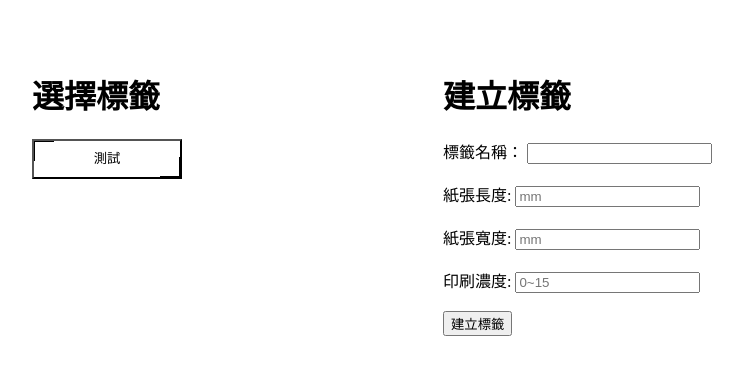
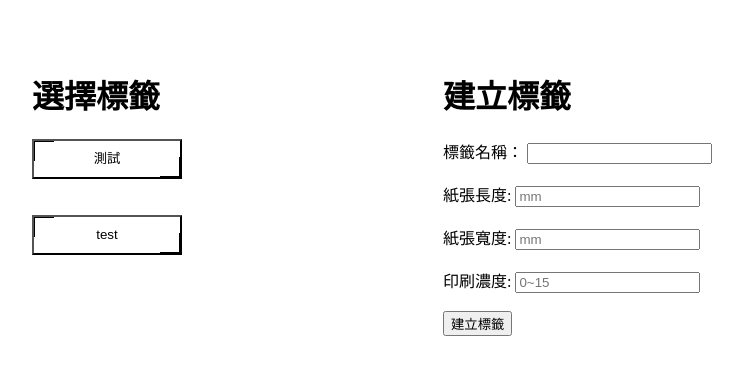
Before and after one commit to CMLai-LAB/labelPrinter, a Django app: page / in a window 1280 px wide. Shown: the top 375 px of the page, without its empty margins (268-1011 px from the left). Run offline with Django 4.2, Linux system fonts and the light colour scheme.

Commit message:
Add css file

```diff
--- a/labelPrinter/settings.py
+++ b/labelPrinter/settings.py
@@ -116,7 +116,7 @@ USE_TZ = True
 # Static files (CSS, JavaScript, Images)
 # https://docs.djangoproject.com/en/4.2/howto/static-files/
 
-STATIC_URL = 'static/'
+STATIC_URL = '/static/'
 
 # Default primary key field type
 # https://docs.djangoproject.com/en/4.2/ref/settings/#default-auto-field
--- /dev/null
+++ b/printLabel/commandTxt/test.json
@@ -0,0 +1 @@
+{"test": {"paperWidth": "100", "paperHeight": "85", "density": "15", "new": {"type": "\u6587\u5b57", "X": 80, "Y": 560, "size": "5", "content": "New test"}, "\u6e2c\u8a66 \u7a7a\u767d": {"type": "\u71df\u990a\u6a19\u7c64", "X": 176.0, "Y": 40.0, "weight": 22.5, "servings": "1", "heat": "213", "portain": "213", "fat": "213", "saturated": "213", "trans": "213", "carbohydrate": "213", "sugar": "213", "sodium": "213"}}}
--- a/printLabel/commandTxt/測試.json
+++ b/printLabel/commandTxt/測試.json
@@ -1 +1 @@
-{"\u6e2c\u8a66": {"paperWidth": "100", "paperHeight": "85", "density": "15", "\u5982\u679c \u7a7a": {"type": "\u6587\u5b57", "X": 80, "Y": 560, "size": "4", "content": "Test Django Print"}, "QR1": {"type": "QRcode", "X": 80, "Y": 160, "ECC": "H", "width": "4", "rotation": "0", "content": "https://thu.edu.tw"}}}
+{"\u6e2c\u8a66": {"paperWidth": "100", "paperHeight": "85", "density": "15", "\u5982\u679c \u7a7a": {"type": "\u6587\u5b57", "X": 80, "Y": 560, "size": "4", "content": "Test Django Print"}}}
--- /dev/null
+++ b/printLabel/static/printLabel/css/button.css
@@ -0,0 +1,48 @@
+.shape-ex11{
+    width: 150px;
+    height: 40px;
+    display: flex;
+    justify-content: center;
+    align-items: center;
+    cursor: pointer;
+    line-height: 40px;
+    color: #000;
+    background-color: transparent;
+    position: relative;
+    transition: all .3s linear;
+    }
+    .shape-ex11 > p{
+        position: relative;
+        z-index: 1;
+    }
+    .shape-ex11::before{
+        content: "";
+        width: 20px;
+        height: 20px;
+        display: block;
+        box-sizing: border-box;
+        border-top: 1px solid #000;
+        border-left: 1px solid #000;
+        position: absolute;
+        top: 0;
+        left: 0;
+        transition: all .3s linear;
+    }
+    .shape-ex11::after{
+        content: "";
+        width: 20px;
+        height: 20px;
+        display: block;
+        box-sizing: border-box;
+        border-bottom: 1px solid #000;
+        border-right: 1px solid #000;
+        position: absolute;
+        bottom: 0;
+        right: 0;
+        transition: all .3s ease;
+    }
+    .shape-ex11:hover::before,
+    .shape-ex11:hover::after{
+        width: 100%;
+        height: 100%;
+    }
--- a/printLabel/templates/finishPrint.html
+++ b/printLabel/templates/finishPrint.html
@@ -5,7 +5,7 @@
 </head>
 <body>
     <h1>列印完成</h1>
-    <a href="/restart">
+    <a href="/">
         <button>回標籤頁</button>
     </a>
 </html>
--- a/printLabel/templates/index.html
+++ b/printLabel/templates/index.html
@@ -2,57 +2,10 @@
 <html>
 <head>
     <title>Create Label</title>
+    {% load static %}
+    <link rel="stylesheet" type="text/css" href="{% static 'printLabel/css/button.css' %}">
 </head>
-<style>
-    .shape-ex11{
-    width: 150px;
-    height: 40px;
-    display: flex;
-    justify-content: center;
-    align-items: center;
-    cursor: pointer;
-    line-height: 40px;
-    color: #000;
-    background-color: transparent;
-    position: relative;
-    transition: all .3s linear;
-    }
-    .shape-ex11 > p{
-        position: relative;
-        z-index: 1;
-    }
-    .shape-ex11::before{
-        content: "";
-        width: 20px;
-        height: 20px;
-        display: block;
-        box-sizing: border-box;
-        border-top: 1px solid #000;
-        border-left: 1px solid #000;
-        position: absolute;
-        top: 0;
-        left: 0;
-        transition: all .3s linear;
-    }
-    .shape-ex11::after{
-        content: "";
-        width: 20px;
-        height: 20px;
-        display: block;
-        box-sizing: border-box;
-        border-bottom: 1px solid #000;
-        border-right: 1px solid #000;
-        position: absolute;
-        bottom: 0;
-        right: 0;
-        transition: all .3s ease;
-    }
-    .shape-ex11:hover::before,
-    .shape-ex11:hover::after{
-        width: 100%;
-        height: 100%;
-    }
-</style>
+
 <body>
     <div style="display: inline-block; position: absolute; left: 300px; top: 50px;">
         <h1>選擇標籤</h1>
--- a/printLabel/templates/label.html
+++ b/printLabel/templates/label.html
@@ -3,6 +3,8 @@
 <head>
     <title>Print Label</title>
     <script src="https://ajax.googleapis.com/ajax/libs/jquery/3.3.1/jquery.min.js"></script>
+    {% load static %}
+    <link rel="stylesheet" type="text/css" href="{% static 'printLabel/css/button.css' %}">
 </head>
 <body>
     <h1>{{paperName}}</h1>
@@ -52,6 +54,9 @@
         <br><br>
     {% endfor %}
 
+    <a href="/">
+        <button class="shape-ex11">回標籤頁</button>
+    </a>
 
     <canvas id="myCanvas" width="410" height="320" style="border:1px solid #000000; position:absolute; right:200px; top: 100px;"></canvas>
     <script>
```
